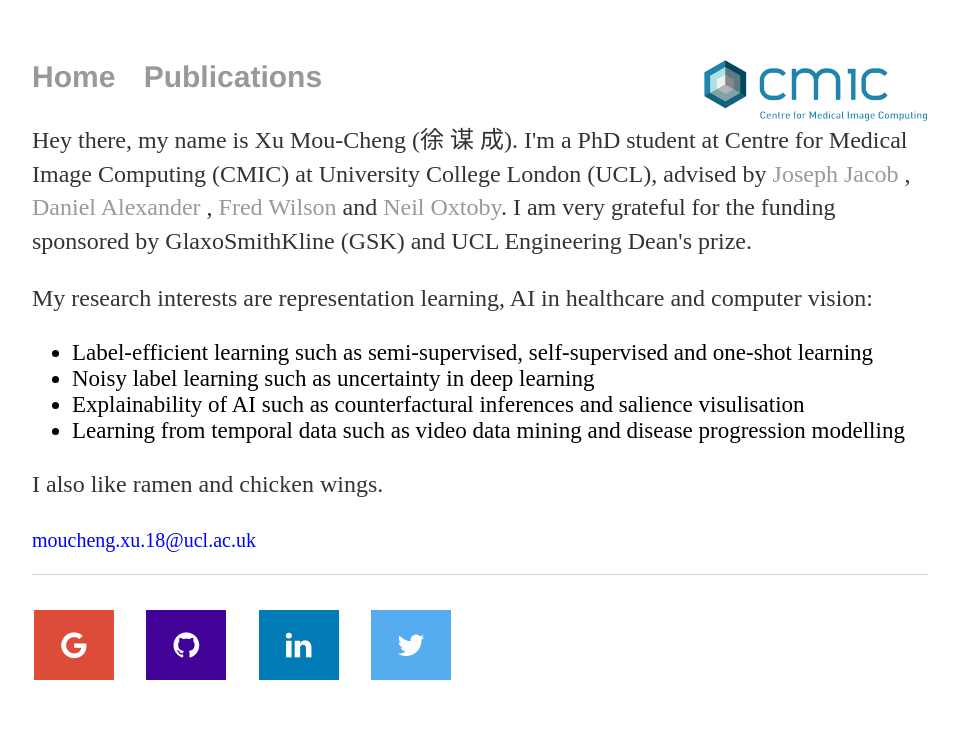
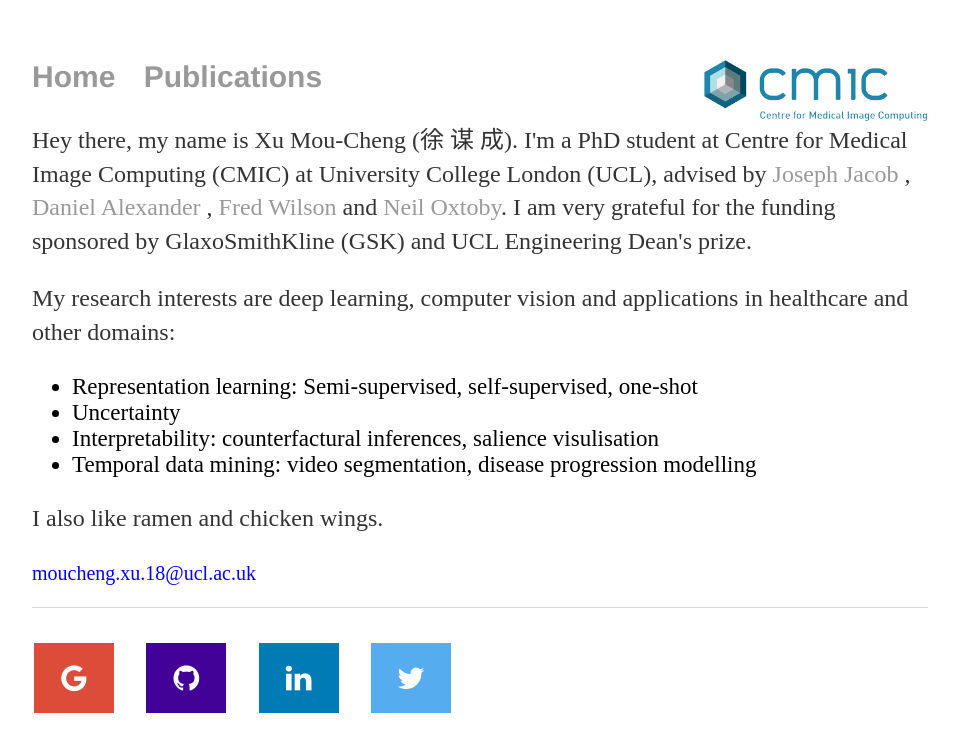
Before and after one commit to moucheng2017/mouchengxu.github.io, a Jekyll site: the page built from index.html, in a window 1280 px wide. Shown: the top 752 px of the page, without its empty margins (160-1118 px from the left). Built offline with Jekyll 4.4.1, drawn with Linux system fonts in a browser that asks for light colours.

Commit message:
Update index.html

```diff
--- a/index.html
+++ b/index.html
@@ -24,13 +24,13 @@ title: Mou-Cheng Xu
 	I am very grateful for the funding sponsored by GlaxoSmithKline (GSK) and UCL Engineering Dean's prize.
 	</p>
 
-	<p> My research interests are representation learning, AI in healthcare and computer vision:
+	<p> My research interests are deep learning, computer vision and applications in healthcare and other domains:
 <!-- 		<a href="https://www.ucl.ac.uk/medical-image-computing/"> -->
 		<ul>
-			<li style="font-size:23px"> Label-efficient learning such as semi-supervised, self-supervised and one-shot learning </li>
-		  	<li style="font-size:23px"> Noisy label learning such as uncertainty in deep learning </li>
-			<li style="font-size:23px"> Explainability of AI such as counterfactural inferences and salience visulisation </li>
-			<li style="font-size:23px"> Learning from temporal data such as video data mining and disease progression modelling </li>
+			<li style="font-size:23px"> Representation learning: Semi-supervised, self-supervised, one-shot </li>
+		  	<li style="font-size:23px"> Uncertainty </li>
+			<li style="font-size:23px"> Interpretability: counterfactural inferences, salience visulisation </li>
+			<li style="font-size:23px"> Temporal data mining: video segmentation, disease progression modelling </li>
 		</ul>
 
 	</p>
```
